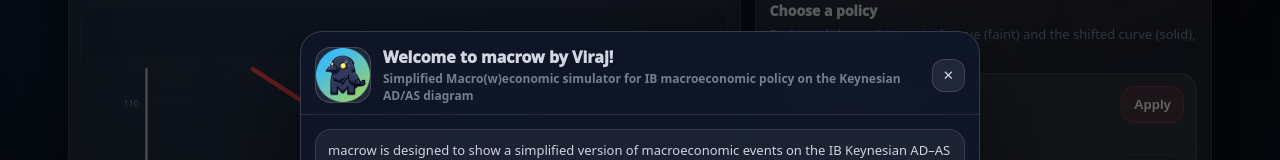
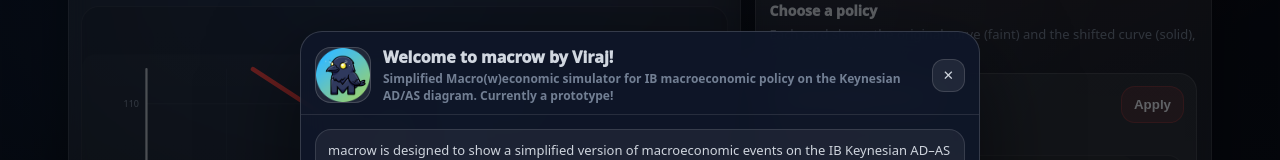
Before and after one commit to VirajRao10/macrow, a plain HTML site: page index.html in a window 1280 px wide. Shown: the part 170-330 px from the top of the page. Drawn offline with Linux system fonts and the light colour scheme.

Commit message:
Update welcome message to indicate prototype status

```diff
--- a/index.html
+++ b/index.html
@@ -117,7 +117,7 @@
           <div>
             <div id="welcomeTitle" class="modalTitle">Welcome to macrow by Viraj!</div>
             <div style="margin-top:2px; font-size:12px; color: rgba(148,163,184,0.75); font-weight:700;">
-              Simplified Macro(w)economic simulator for IB macroeconomic policy on the  Keynesian AD/AS diagram
+              Simplified Macro(w)economic simulator for IB macroeconomic policy on the  Keynesian AD/AS diagram. Currently a prototype!
             </div>
           </div>
         </div>
```
